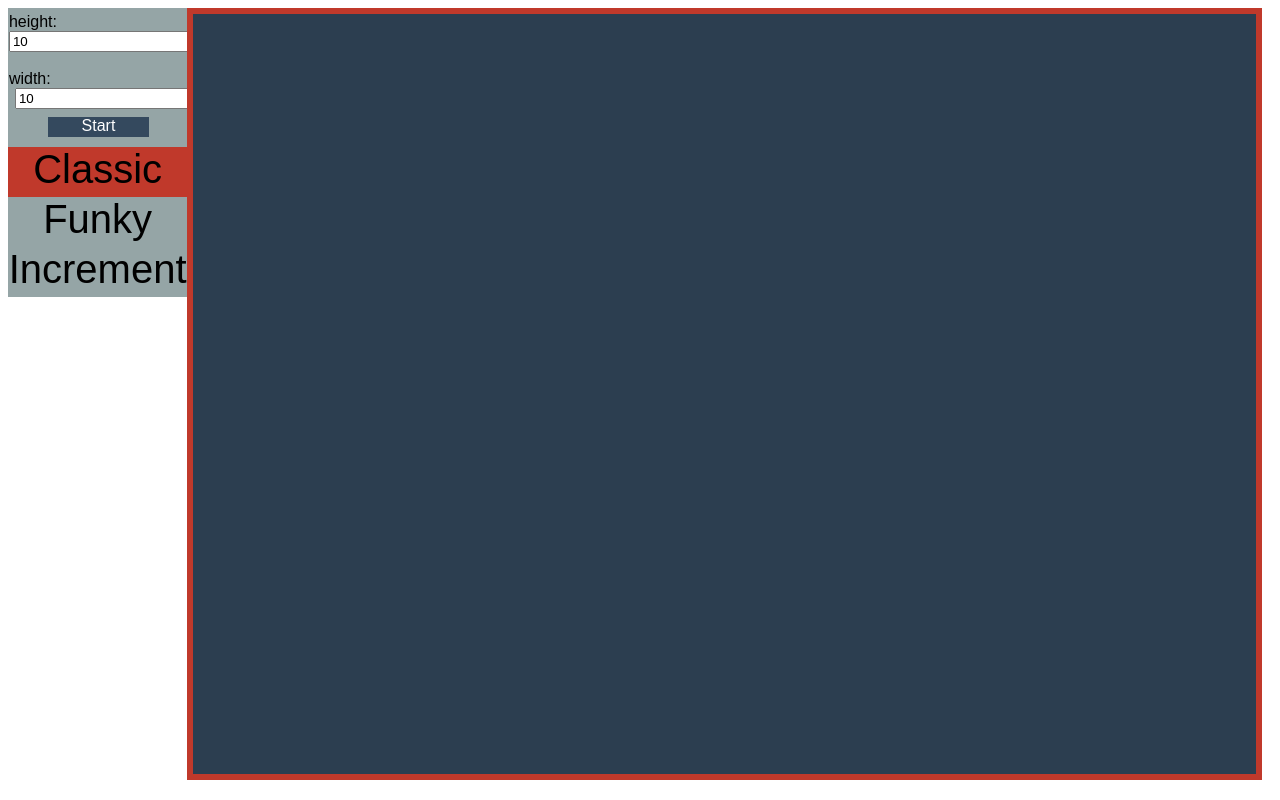
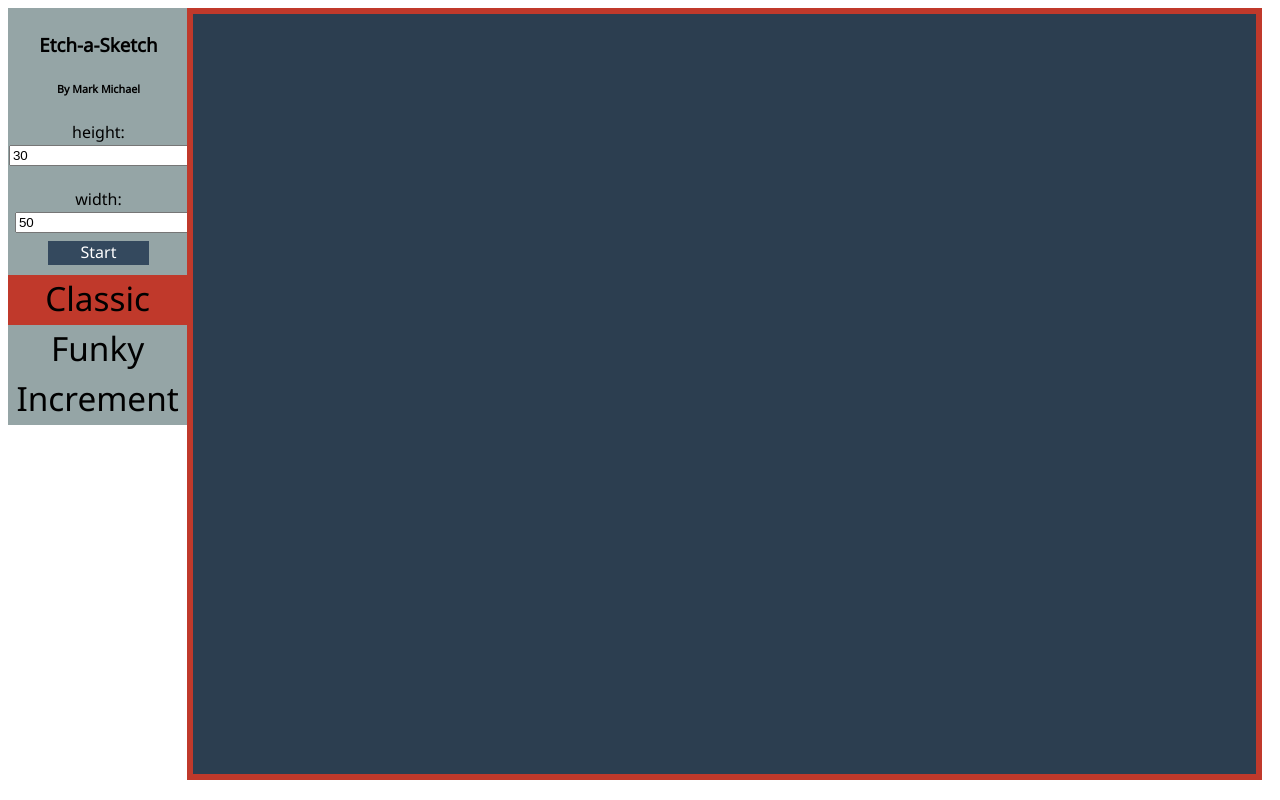
Before and after one commit to markmichael/etchasketch, a plain HTML site: page index.html in a window 1280 px wide. Drawn offline with nearby package versions, Linux system fonts and the light colour scheme.

Commit message:
design changes

```diff
--- a/index.html
+++ b/index.html
@@ -5,17 +5,20 @@
 			Etch-a-Sketch
 		</title>
 		<link type="text/css" rel="stylesheet" href="stylesheet.css">
+		<link href='https://fonts.googleapis.com/css?family=Noto+Sans' rel='stylesheet' type='text/css'>
 		<script type= 'text/javascript' src="http://ajax.googleapis.com/ajax/libs/jquery/1.11.0/jquery.min.js"></script>
 		<script type='text/javascript' src='script.js'></script>
 	</head>
 	<body>
 	<div id="menuwrapper">
 		<div id="menu">
+			<h3>Etch-a-Sketch</h3>
+			<h6>By Mark Michael</h6>
 			<form id="gridDimensions" name:"gridDimensions">
-			height: <input id="height" type="number" value="10" max="60">
+			height: <input id="height" type="number" value="30" max="60">
 			<br>
 			<br>
-			width: <input style="margin-left: 6px" id="width" type="number" value="10" max="60">
+			width: <input style="margin-left: 6px" id="width" type="number" value="50" max="60">
 			</form>
 			<div id="updateButton">
 				Start
--- a/stylesheet.css
+++ b/stylesheet.css
@@ -41,7 +41,8 @@
 	padding-top:3%;
 	padding-bottom:1%;
 	padding-left:.5%;
-	font-family:sans-serif;
+	font-family: 'Noto Sans', sans-serif;
+	text-align:center;
 }
 
 #updateButton{
@@ -59,8 +60,8 @@
 	float:left;
 	background-color:#95a5a6;
 	text-align:center;
-	font-size:30pt;
-	font-family:sans-serif;
+	font-size:25pt;
+	font-family: 'Noto Sans', sans-serif;
 	clear:both;
 }
 #funky{
```
